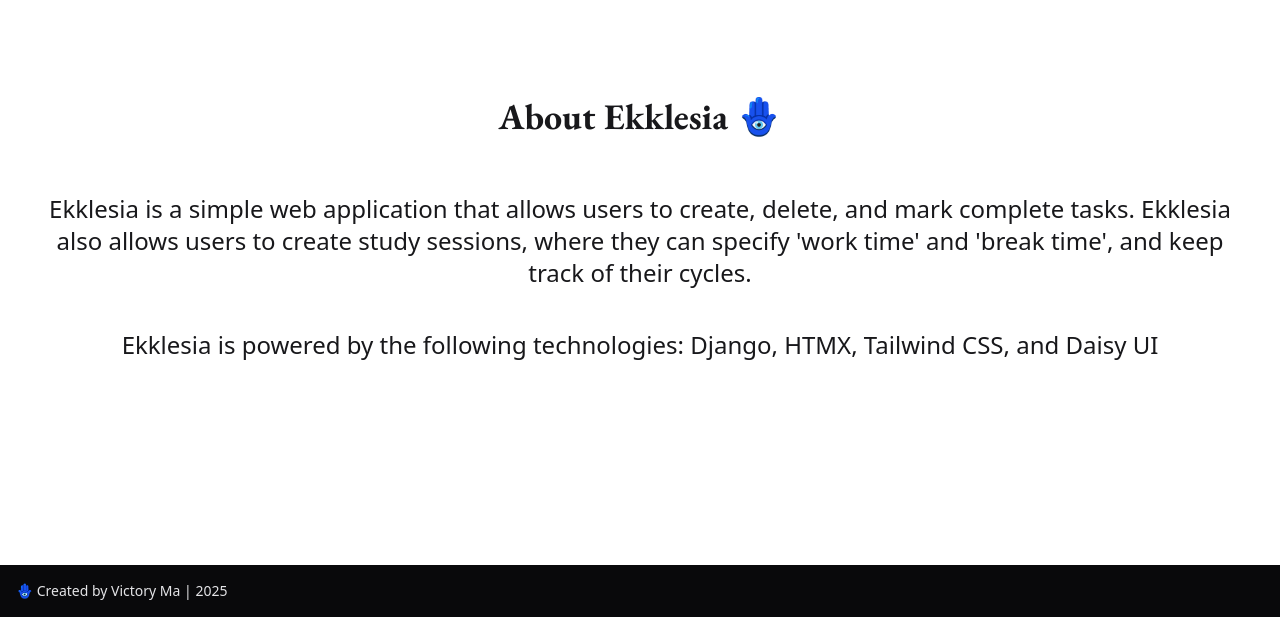
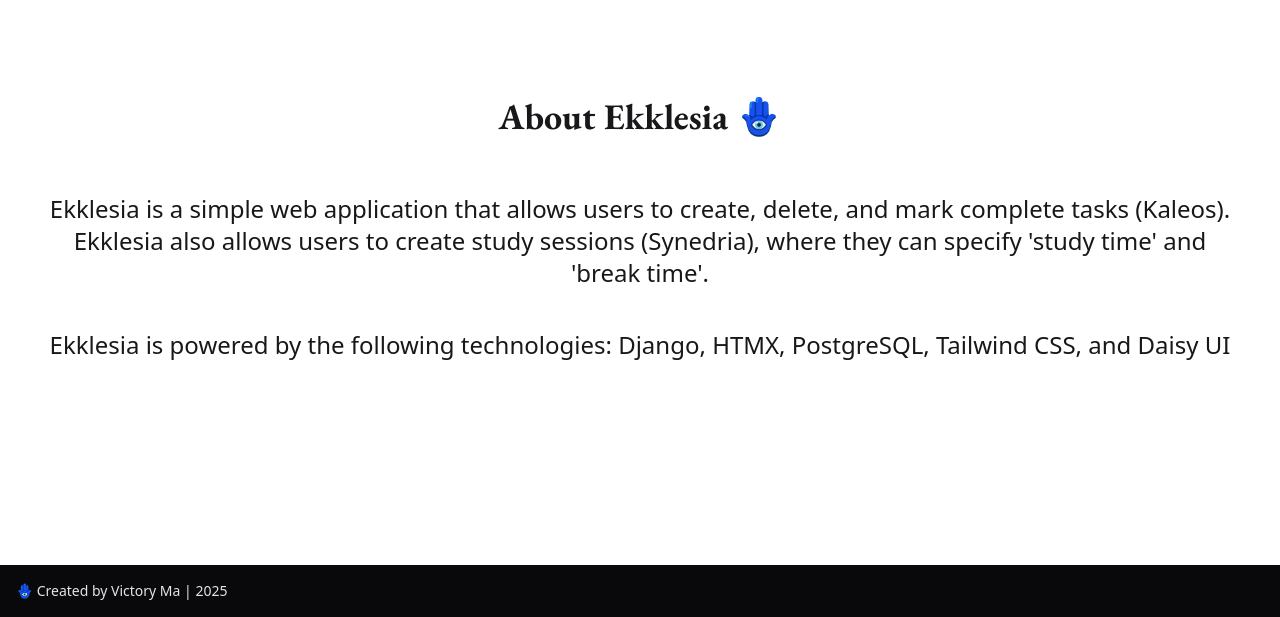
Before and after one commit to VictoryMa8/ekklesia, a Django app: template frontend/templates/about.html in a window 1280 px wide. Shown: the part 183-800 px from the top of the page. Run offline with Django 5.2, Linux system fonts and the light colour scheme; the template is opened without the code that fills it, so the values that code supplies are empty; style sheets or scripts are compiled from the project's sources.

Commit message:
About page updated

```diff
--- a/backend/settings.py
+++ b/backend/settings.py
@@ -28,10 +28,9 @@
 SECRET_KEY = os.getenv('SECRET_KEY')
 
 # SECURITY WARNING: don't run with debug turned on in production!
-DEBUG = True
+DEBUG = os.getenv('DEBUG')
 
-ALLOWED_HOSTS = []
-
+ALLOWED_HOSTS = ["127.0.0.1"]
 
 # Application definition
 
--- a/frontend/templates/about.html
+++ b/frontend/templates/about.html
@@ -3,7 +3,7 @@
 {% block content %}
   <div class="flex flex-col items-center text-center gap-10 p-10">
     <h1 class="text-4xl font-bold text-center mb-4 font-[EB_Garamond]">About Ekklesia 🪬</h1>
-    <h2 class="text-2xl">Ekklesia is a simple web application that allows users to create, delete, and mark complete tasks. Ekklesia also allows users to create study sessions, where they can specify 'work time' and 'break time', and keep track of their cycles.</h2>
-    <h2 class="text-2xl">Ekklesia is powered by the following technologies: <a href="https://djangoproject.com/" target="_blank">Django</a>, <a href="https://htmx.org/" target="_blank">HTMX</a>, <a href="https://tailwindcss.com/" target="_blank">Tailwind CSS</a>, and <a href="https://daisyui.com/" target="_blank">Daisy UI</a></h2>
+    <h2 class="text-2xl">Ekklesia is a simple web application that allows users to create, delete, and mark complete tasks (Kaleos). Ekklesia also allows users to create study sessions (Synedria), where they can specify 'study time' and 'break time'.</h2>
+    <h2 class="text-2xl">Ekklesia is powered by the following technologies: <a href="https://djangoproject.com/" target="_blank">Django</a>, <a href="https://htmx.org/" target="_blank">HTMX</a>, <a href="https://www.postgresql.org/" target="_blank">PostgreSQL</a>, <a href="https://tailwindcss.com/" target="_blank">Tailwind CSS</a>, and <a href="https://daisyui.com/" target="_blank">Daisy UI</a></h2>
   </div>
 {% endblock %}
--- a/requirements.txt
+++ b/requirements.txt
@@ -2,6 +2,7 @@
 Django==5.2.3
 django-htmx==1.23.2
 Faker==37.4.0
+psycopg2==2.9.10
 python-dotenv==1.1.1
 sqlparse==0.5.3
 tzdata==2025.2
```
